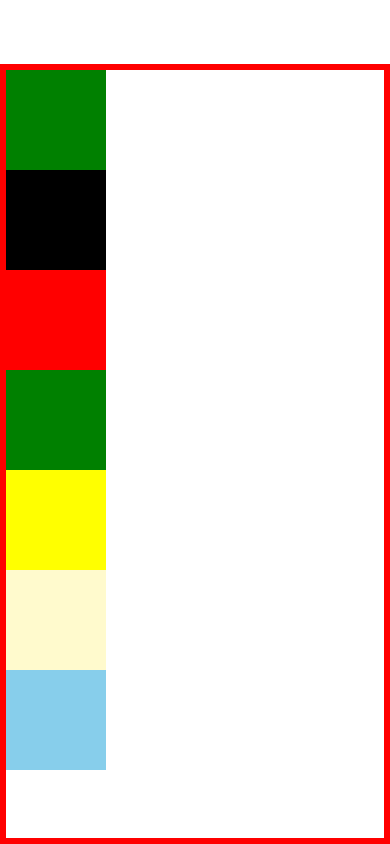
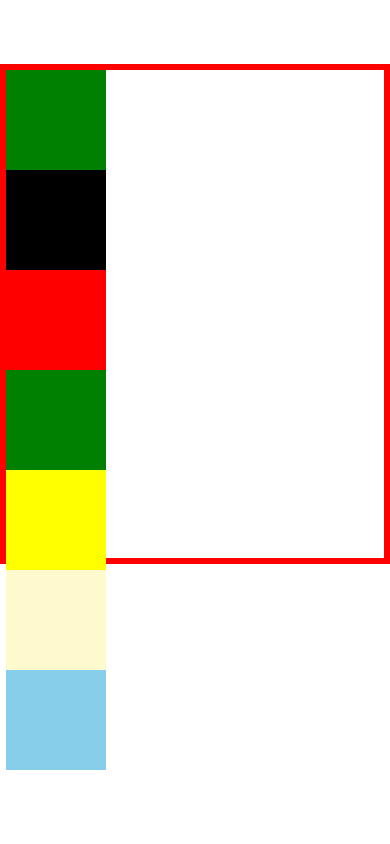
Before and after one commit to TimiMaliki/React-naive, a React Native app in the folder Tutorial/CoreComponents/: screen / in a window 390 px wide. Built offline with nearby package versions, Linux system fonts and the light colour scheme.

Commit message:
tutotial : flex-wrap

```diff
--- a/Tutorial/CoreComponents/App.js
+++ b/Tutorial/CoreComponents/App.js
@@ -4,7 +4,9 @@ import Box from "./component/Box";
 
 const styles = StyleSheet.create({
   container: {
-    flex: 1,
+    // flex: 1,
+    flexWrap: "nowrap",
+    height: 500,
     marginTop: 64,
     borderWidth: 6,
     borderColor: "red",
@@ -22,10 +24,10 @@ export default function App() {
       <Box style={{ backgroundColor: "green",}}>  Box 1 </Box>
       <Box style={{ backgroundColor: "black",}}> Box 2</Box>
       <Box style={{ backgroundColor: "red",}}> Box 3 </Box>
-      <Box style={{ backgroundColor: "green" }}> Box 4 </Box>
-      <Box style={{ backgroundColor: "yellow" }}> Box 5 </Box>
-      <Box style={{ backgroundColor: "lemonchiffon" }}> Box 6 </Box>
-      <Box style={{ backgroundColor: "skyblue" }}> Box 7 </Box>
+      <Box style={{ backgroundColor: "green"}}> Box 4 </Box>
+      <Box style={{ backgroundColor: "yellow"}}> Box 5 </Box>
+      <Box style={{ backgroundColor: "lemonchiffon"}}> Box 6 </Box>
+      <Box style={{ backgroundColor: "skyblue"}}> Box 7 </Box>
     </View>
   );
 }
```
